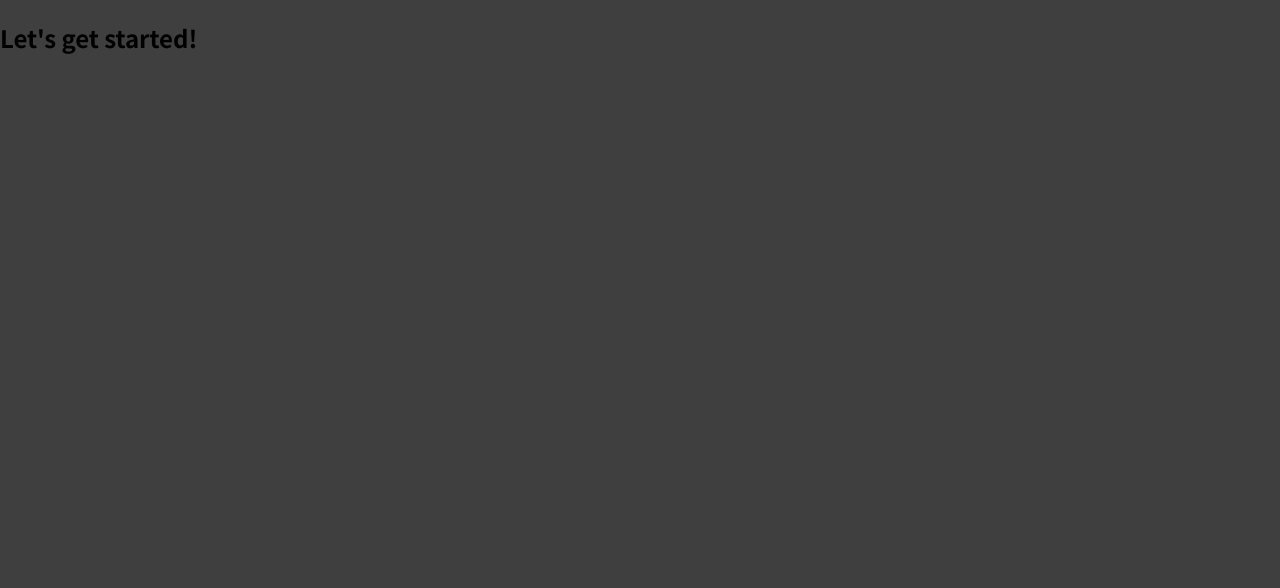
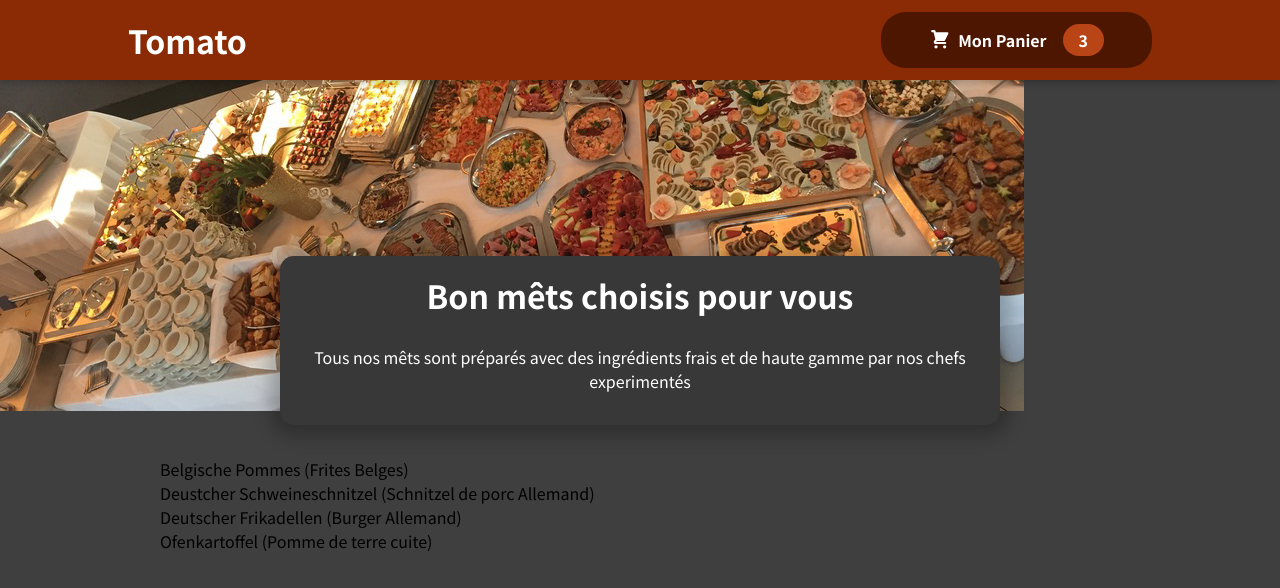
Before and after one commit to RabihMMelko/DasDeutscheBistro, a React (Create React App) app: page / in a window 1280 px wide. Shown: the top 588 px of the page. Built offline with nearby package versions, Linux system fonts and the light colour scheme.

Commit message:
Première Retouche IHM

```diff
--- a/src/App.js
+++ b/src/App.js
@@ -1,8 +1,16 @@
+import React from "react";
+import Header from "./components/Layout/Header";
+import Meals from "./components/Meals/Meals";
+
+
 function App() {
   return (
-    <div>
-      <h2>Let's get started!</h2>
-    </div>
+    <React.Fragment>
+      <Header/>
+      <main>
+        <Meals/>
+      </main>
+    </React.Fragment>
   );
 }
 
--- /dev/null
+++ b/src/components/Cart/CartIcon.js
@@ -0,0 +1,13 @@
+const CartIcon = () => {
+    return (
+      <svg
+        xmlns='http://www.w3.org/2000/svg'
+        viewBox='0 0 20 20'
+        fill='currentColor'
+      >
+        <path d='M3 1a1 1 0 000 2h1.22l.305 1.222a.997.997 0 00.01.042l1.358 5.43-.893.892C3.74 11.846 4.632 14 6.414 14H15a1 1 0 000-2H6.414l1-1H14a1 1 0 00.894-.553l3-6A1 1 0 0017 3H6.28l-.31-1.243A1 1 0 005 1H3zM16 16.5a1.5 1.5 0 11-3 0 1.5 1.5 0 013 0zM6.5 18a1.5 1.5 0 100-3 1.5 1.5 0 000 3z' />
+      </svg>
+    );
+  };
+
+  export default CartIcon;
--- /dev/null
+++ b/src/components/Layout/Header.js
@@ -0,0 +1,23 @@
+import React from "react";
+
+import mealsImage from "../../assets/meals.jpg";
+import classes from "./Header.module.css";
+import HeaderCartButton from "./HeaderCartButton";
+
+const Header = (props) => {
+  return (
+    <React.Fragment>
+      <header className={classes.header}>
+        <h1>Tomato</h1>
+        <HeaderCartButton>
+            Panier
+        </HeaderCartButton>
+      </header>
+      <div className={classes['main-img']}>
+        <img src={mealsImage} alt="Buffet Alimentaire" />
+      </div>
+    </React.Fragment>
+  );
+};
+
+export default Header;
--- /dev/null
+++ b/src/components/Layout/Header.module.css
@@ -0,0 +1,29 @@
+.header {
+    position: fixed;
+    top: 0;
+    left: 0;
+    width: 100%;
+    height: 5rem;
+    background-color: #8a2b06;
+    color: white;
+    display: flex;
+    justify-content: space-between;
+    align-items: center;
+    padding: 0 10%;
+    box-shadow: 0 2px 8px rgba(0, 0, 0, 0.25);
+    z-index: 10;
+  }
+
+  .main-image {
+    width: 100%;
+    height: 25rem;
+    z-index: 0;
+    overflow: hidden;
+  }
+
+  .main-image img {
+    width: 110%;
+    height: 100%;
+    object-fit: cover;
+    transform: rotateZ(-5deg) translateY(-4rem) translateX(-1rem);
+  }
--- /dev/null
+++ b/src/components/Layout/HeaderCartButton.js
@@ -0,0 +1,18 @@
+import React from 'react'
+
+import classes from './HeaderCartButton.module.css'
+import CartIcon from '../Cart/CartIcon'
+
+const HeaderCartButton = props => {
+    return <button className={classes.button}>
+        <span className={classes.icon}>
+            <CartIcon/>
+        </span>
+        <span>Mon Panier</span>
+        <span className={classes.badge}>
+            3
+        </span>
+    </button>
+}
+
+export default HeaderCartButton;
--- /dev/null
+++ b/src/components/Layout/HeaderCartButton.module.css
@@ -0,0 +1,59 @@
+.button {
+    cursor: pointer;
+    font: inherit;
+    border: none;
+    background-color: #4d1601;
+    color: white;
+    padding: 0.75rem 3rem;
+    display: flex;
+    justify-content: space-around;
+    align-items: center;
+    border-radius: 25px;
+    font-weight: bold;
+  }
+
+  .button:hover,
+  .button:active {
+    background-color: #2c0d00;
+  }
+
+  .icon {
+    width: 1.35rem;
+    height: 1.35rem;
+    margin-right: 0.5rem;
+  }
+
+  .badge {
+    background-color: #b94517;
+    padding: 0.25rem 1rem;
+    border-radius: 25px;
+    margin-left: 1rem;
+    font-weight: bold;
+  }
+
+  .button:hover .badge,
+  .button:active .badge {
+    background-color: #92320c;
+  }
+
+  .bump {
+    animation: bump 300ms ease-out;
+  }
+
+  @keyframes bump {
+    0% {
+      transform: scale(1);
+    }
+    10% {
+      transform: scale(0.9);
+    }
+    30% {
+      transform: scale(1.1);
+    }
+    50% {
+      transform: scale(1.15);
+    }
+    100% {
+      transform: scale(1);
+    }
+  }
--- /dev/null
+++ b/src/components/Meals/AvailableMeals.js
@@ -0,0 +1,48 @@
+import React from "react";
+
+import classes from './AvailableMeals.module.css'
+
+const DUMMY_MEALS = [
+  {
+    id: "m1",
+    name: "Belgische Pommes (Frites Belges)",
+    description:
+      "Assortiment de Pommes de Terre Idaho, russet et Yukon Gold baignées dans de l'huile de Canola et assaisonnées avec du paprika Hongrois et du sel marin et accompagnées d'une sauce maison",
+    price: 34000,
+  },
+  {
+    id: "m2",
+    name: "Deustcher Schweineschnitzel (Schnitzel de porc Allemand)",
+    description:
+      "4 côtelettes de porc assaisonnées avec du poivre noir et du sel marin, baignées dans de l'huile à goût neutre et accompangées d'une Spaetzle maison",
+    price: 69000,
+  },
+  {
+    id: "m3",
+    name: "Deutscher Frikadellen (Burger Allemand)",
+    description:
+      "LA recette traditionnelle du burger: mixture de viande de boeuf et de porc assaisonée avec des oignons, du persil, paprika, sel et poivre noir. Servie dans un Kaiser Roll accompagnées de Belgische Pommes",
+    price: 89000,
+  },
+  {
+    id: "m4",
+    name: "Ofenkartoffel (Pomme de terre cuite)",
+    description:
+      "Pomme de Terre cuite sur charbon, assaisonée et personnalisable",
+    price: 45000,
+  },
+];
+
+const AvailableMeals = () => {
+  const listeMeals = DUMMY_MEALS.map(meal=><li>
+      {meal.name}
+  </li>);
+
+  return (
+    <section className={classes.meals}>
+      <ul>{listeMeals}</ul>
+    </section>
+  );
+};
+
+export default AvailableMeals;
--- /dev/null
+++ b/src/components/Meals/AvailableMeals.module.css
@@ -0,0 +1,24 @@
+.meals {
+    max-width: 60rem;
+    width: 90%;
+    margin: 2rem auto;
+    animation: meals-appear 1s ease-out forwards;
+  }
+
+  .meals ul {
+    list-style: none;
+    margin: 0;
+    padding: 0;
+  }
+
+  @keyframes meals-appear {
+    from {
+      opacity: 0;
+      transform: translateY(3rem);
+    }
+
+    to {
+      opacity: 1;
+      transform: translateY(0);
+    }
+  }
--- /dev/null
+++ b/src/components/Meals/Meals.js
@@ -0,0 +1,15 @@
+import React from 'react'
+
+import MealsSummary from './MealsSummary';
+import AvailableMeals from './AvailableMeals';
+
+const Meals = () =>{
+  return(
+      <React.Fragment>
+          <MealsSummary/>
+          <AvailableMeals/>
+      </React.Fragment>
+  )
+}
+
+export default Meals;
--- /dev/null
+++ b/src/components/Meals/MealsSummary.js
@@ -0,0 +1,17 @@
+import React from "react";
+
+import classes from "./MealsSummary.module.css";
+
+const MealsSummary = () => {
+  return (
+    <section className={classes.summary}>
+      <h2>Bon mêts choisis pour vous</h2>
+      <p>
+        Tous nos mêts sont préparés avec des ingrédients frais et de haute gamme
+        par nos chefs experimentés
+      </p>
+    </section>
+  );
+};
+
+export default MealsSummary;
--- /dev/null
+++ b/src/components/Meals/MealsSummary.module.css
@@ -0,0 +1,18 @@
+.summary {
+    text-align: center;
+    max-width: 45rem;
+    width: 90%;
+    margin: auto;
+    margin-top: -10rem;
+    position: relative;
+    background-color: #383838;
+    color: white;
+    border-radius: 14px;
+    padding: 1rem;
+    box-shadow: 0 1px 18px 10px rgba(0, 0, 0, 0.25);
+  }
+
+  .summary h2 {
+    font-size: 2rem;
+    margin-top: 0;
+  }
```
Also changed, not shown: src/assets/meals.jpg (added), 1 other file (tests, documents, lock files or other folders).
